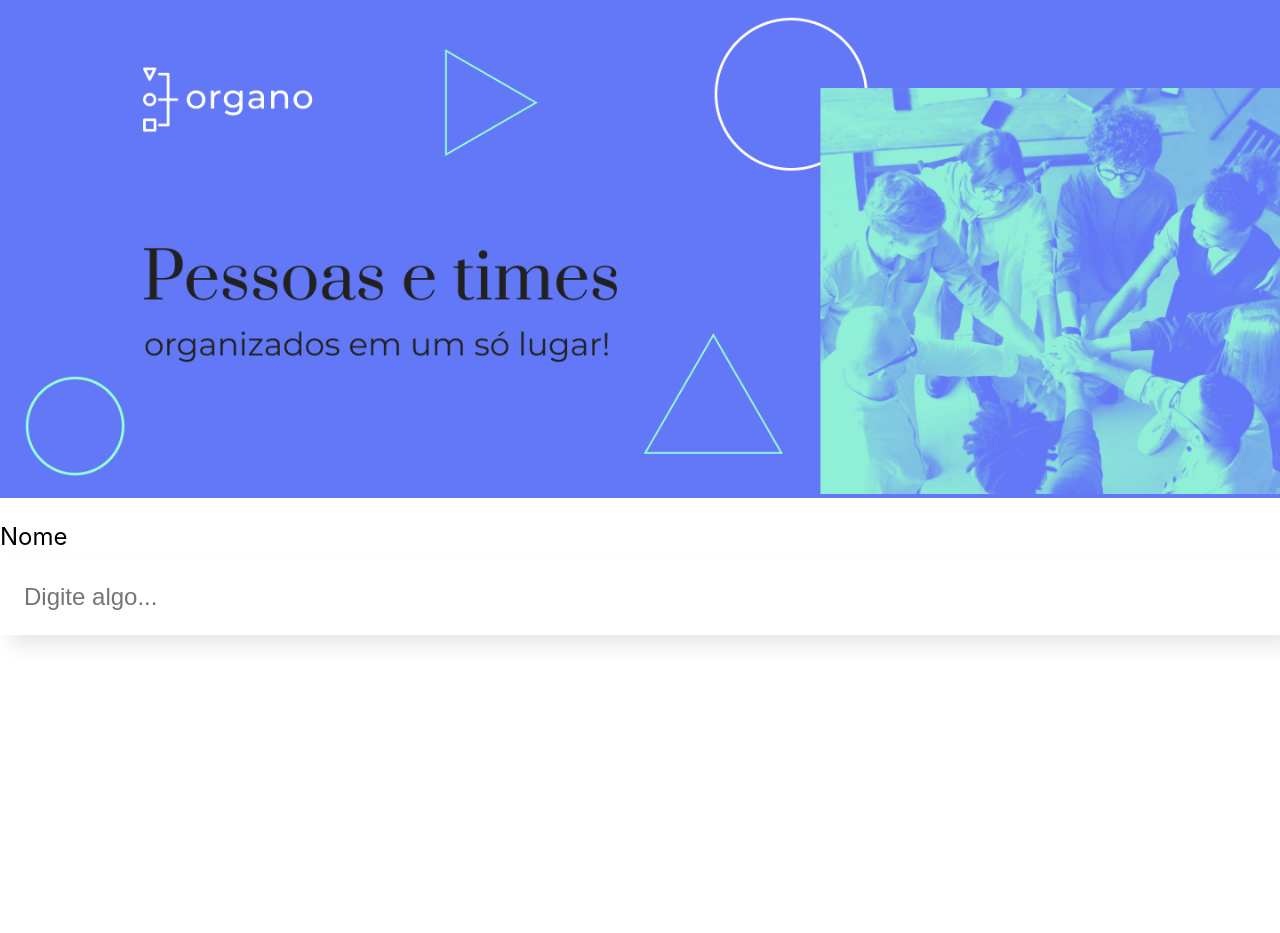
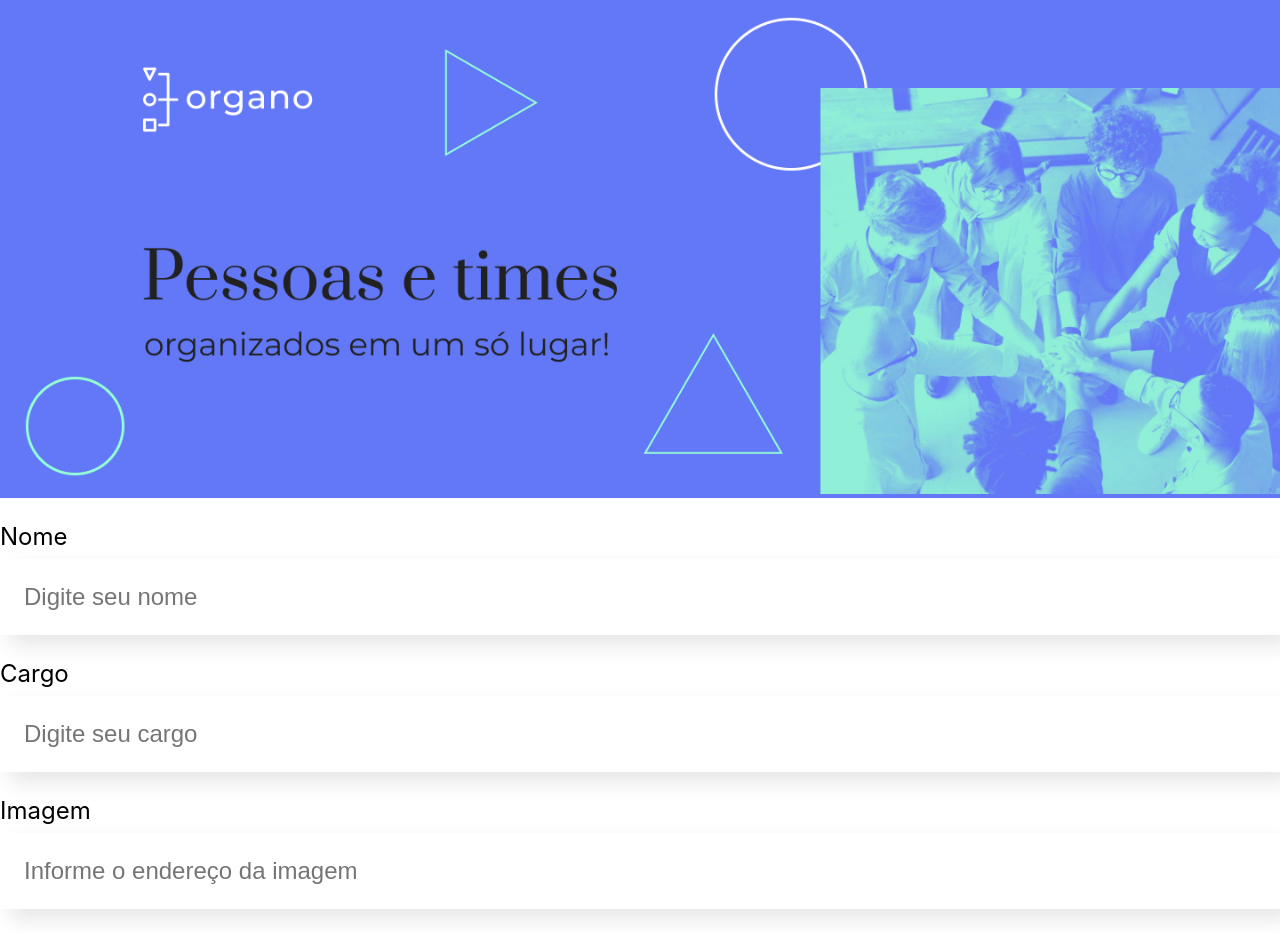
Before and after one commit to VictoriaCardos/Organo, a React (Vite) app: page / in a window 1280 px wide. Before the commit the page ends 800 px from the top, so only its background shows below. Built offline with nearby package versions, Linux system fonts and the light colour scheme.

Commit message:
refactor: make component reusable by passing props

```diff
--- a/src/App.jsx
+++ b/src/App.jsx
@@ -5,7 +5,9 @@
   return (
     <div>
       <Banner />
-      <CampoTexto />
+      <CampoTexto label="Nome" placeholder="Digite seu nome" />
+      <CampoTexto label="Cargo" placeholder="Digite seu cargo" />
+      <CampoTexto label="Imagem" placeholder="Informe o endereço da imagem" />
     </div>
   );
 }
--- a/src/componentes/CampoTexto/index.jsx
+++ b/src/componentes/CampoTexto/index.jsx
@@ -1,9 +1,9 @@
 import "./CampoTexto.css";
-const CampoTexto = () => {
+const CampoTexto = (props) => {
   return (
     <div className="campo-texto">
-      <label htmlFor="campoTexto">Nome</label>
-      <input type="text" placeholder="Digite algo..." />
+      <label htmlFor="campoTexto">{props.label}</label>
+      <input type="text" placeholder={props.placeholder} />
     </div>
   );
 };
```
